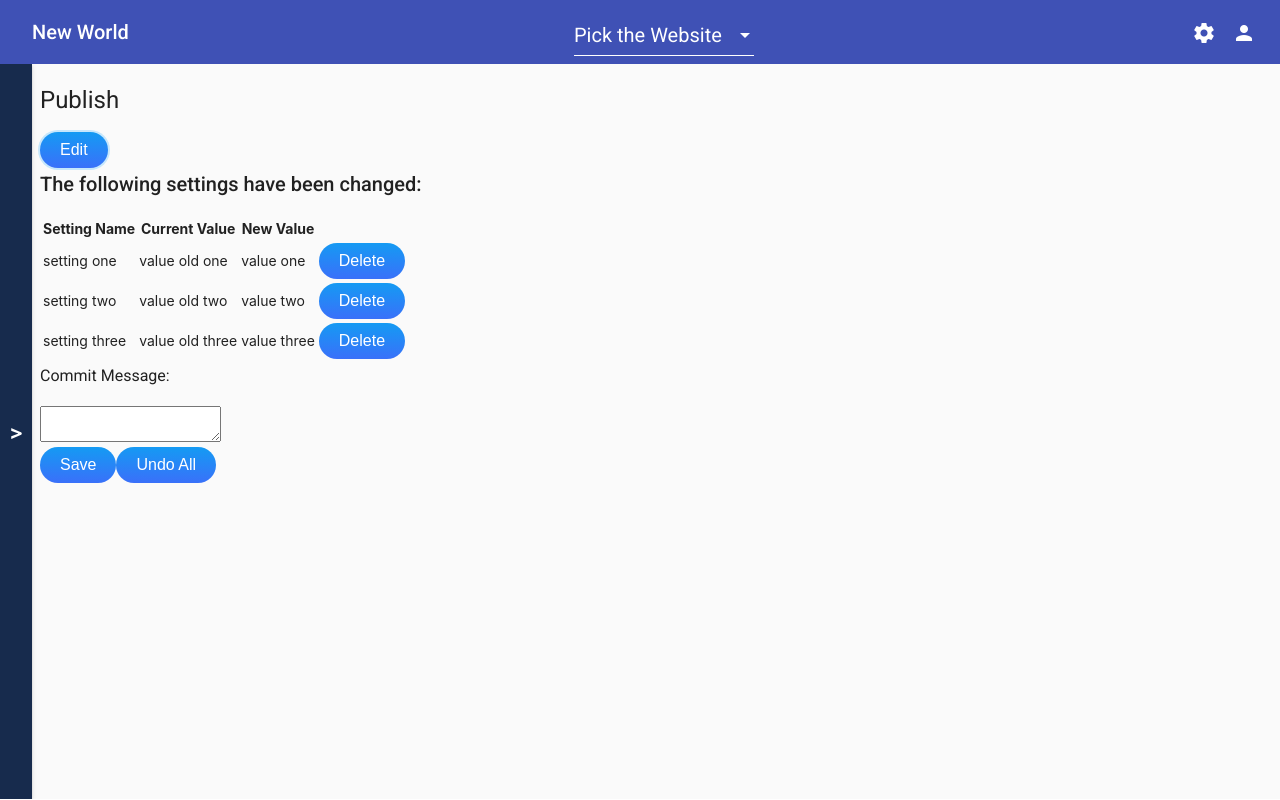
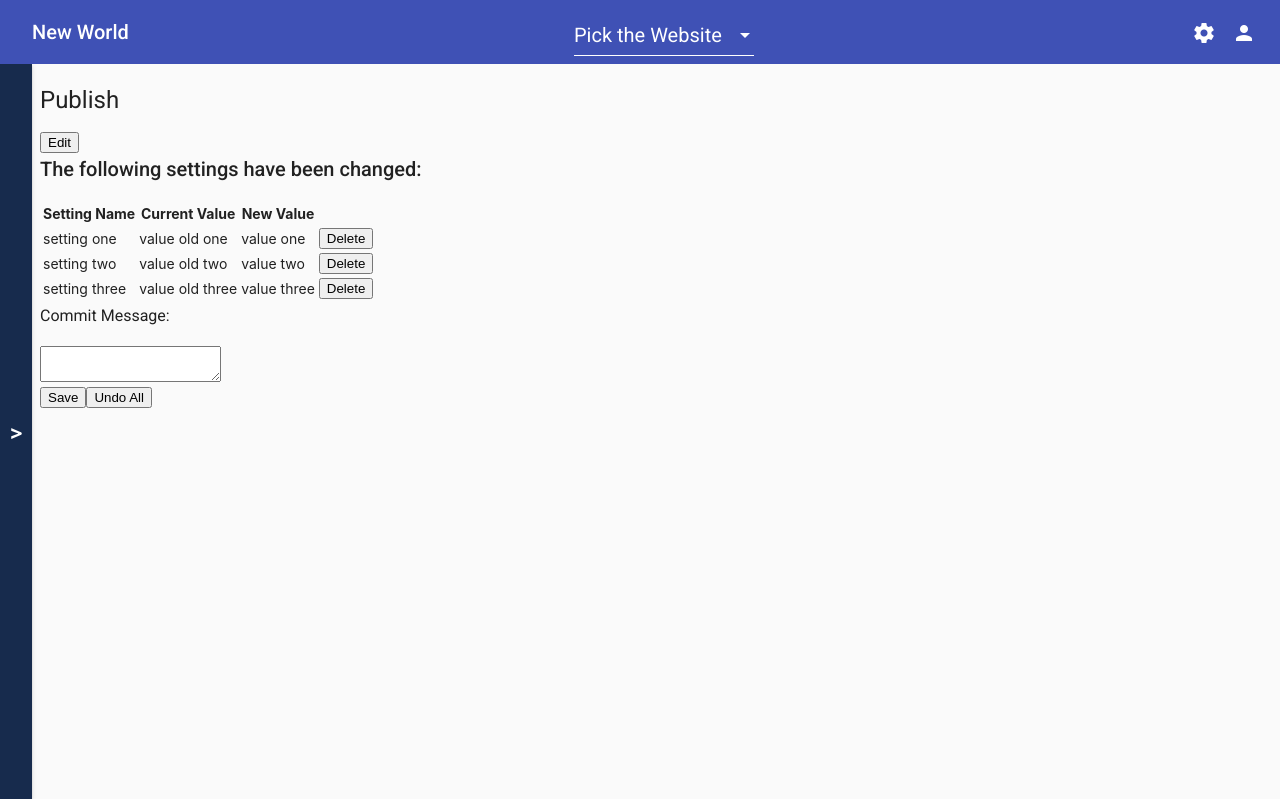
Before and after one commit to NWMSOEConfig/insight, an Angular app in the folder insight-app/: page /publish in a window 1280 px wide. Both pictures are taken after a click on the button "Edit". Built offline with nearby package versions, Linux system fonts and the light colour scheme.

Commit message:
publish page edits

```diff
--- a/insight-app/src/app/publish-page/publish-page.component.html
+++ b/insight-app/src/app/publish-page/publish-page.component.html
@@ -2,7 +2,7 @@
   <title>Configurator - Publish</title>
 </head>
 
-<div class="header"><h1>Publish</h1><button id="edit" class="button-21" (click)="onEditClicked()">Edit</button></div>
+<div class="header"><h1>Publish</h1><button id="edit" (click)="onEditClicked()">Edit</button></div>
 <h2 id="description">{{description}}</h2>
 <div id="settingTable">
   <table>
@@ -23,7 +23,7 @@
           <td>{{setting.name}}</td>
           <td>{{setting.oldvalue}}</td>
           <td>{{setting.newvalue}}</td>
-          <td><button id="delete" class="button-21" (click)="onDeleteClicked()">Delete</button></td>
+          <td><button id="delete" (click)="onDeleteClicked()">Delete</button></td>
         </tr>
       </ng-container>
     </ng-container>
@@ -43,10 +43,10 @@
 
 <div id="buttons">
   <ng-container *ngIf="!canEdit">
-    <button id="publish" class="button-21" (click)="onPublishClicked()">Publish</button>
+    <button id="publish" variant="contained" (click)="onPublishClicked()">Publish</button>
   </ng-container>
   <ng-container *ngIf="canEdit">
-    <button id="save" class="button-21" (click)="onSaveClicked()">Save</button>
-    <button id="undoAll" class="button-21" (click)="onUndoAllClicked()">Undo All</button>
+    <button id="save" (click)="onSaveClicked()">Save</button>
+    <button id="undoAll" (click)="onUndoAllClicked()">Undo All</button>
   </ng-container>
 </div>
```
